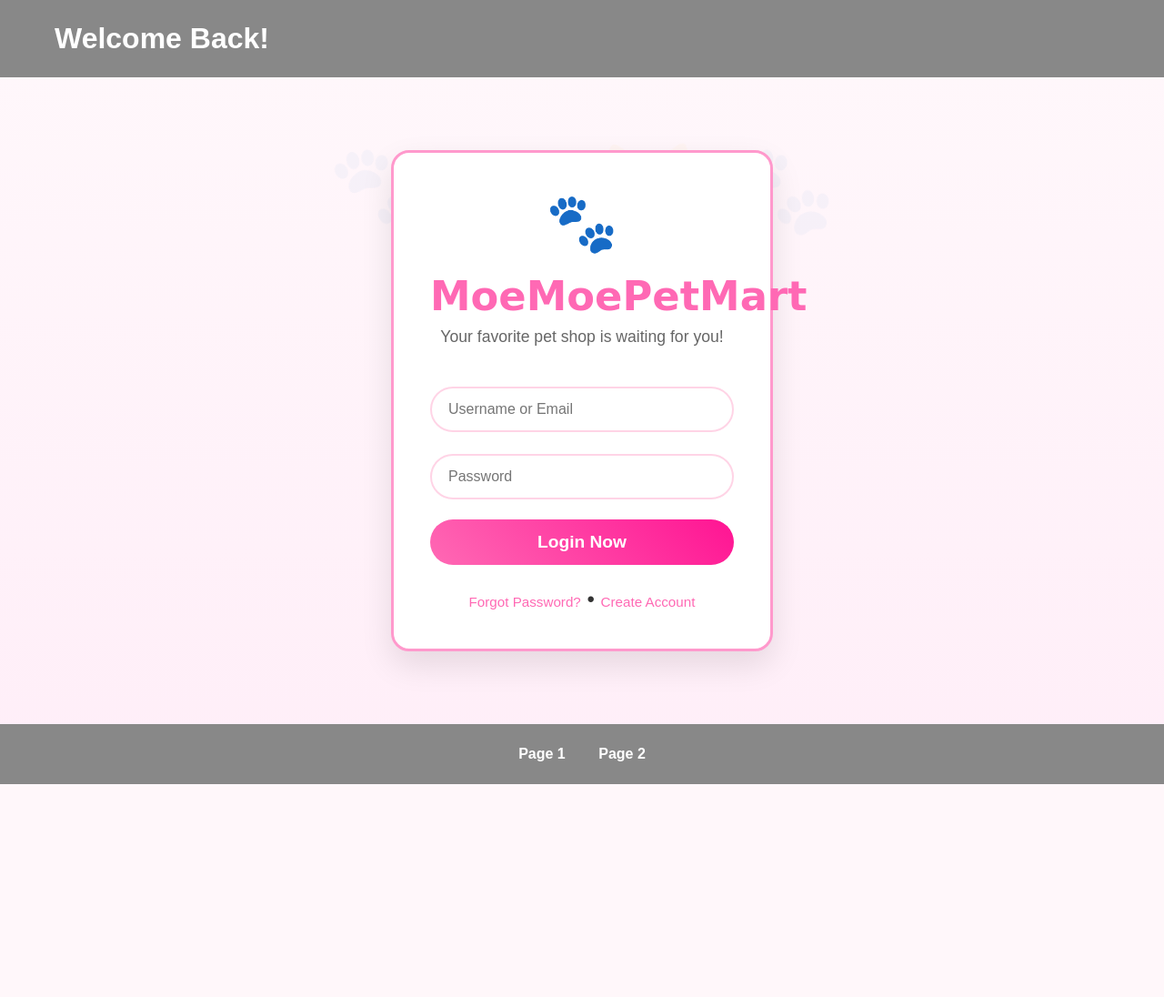
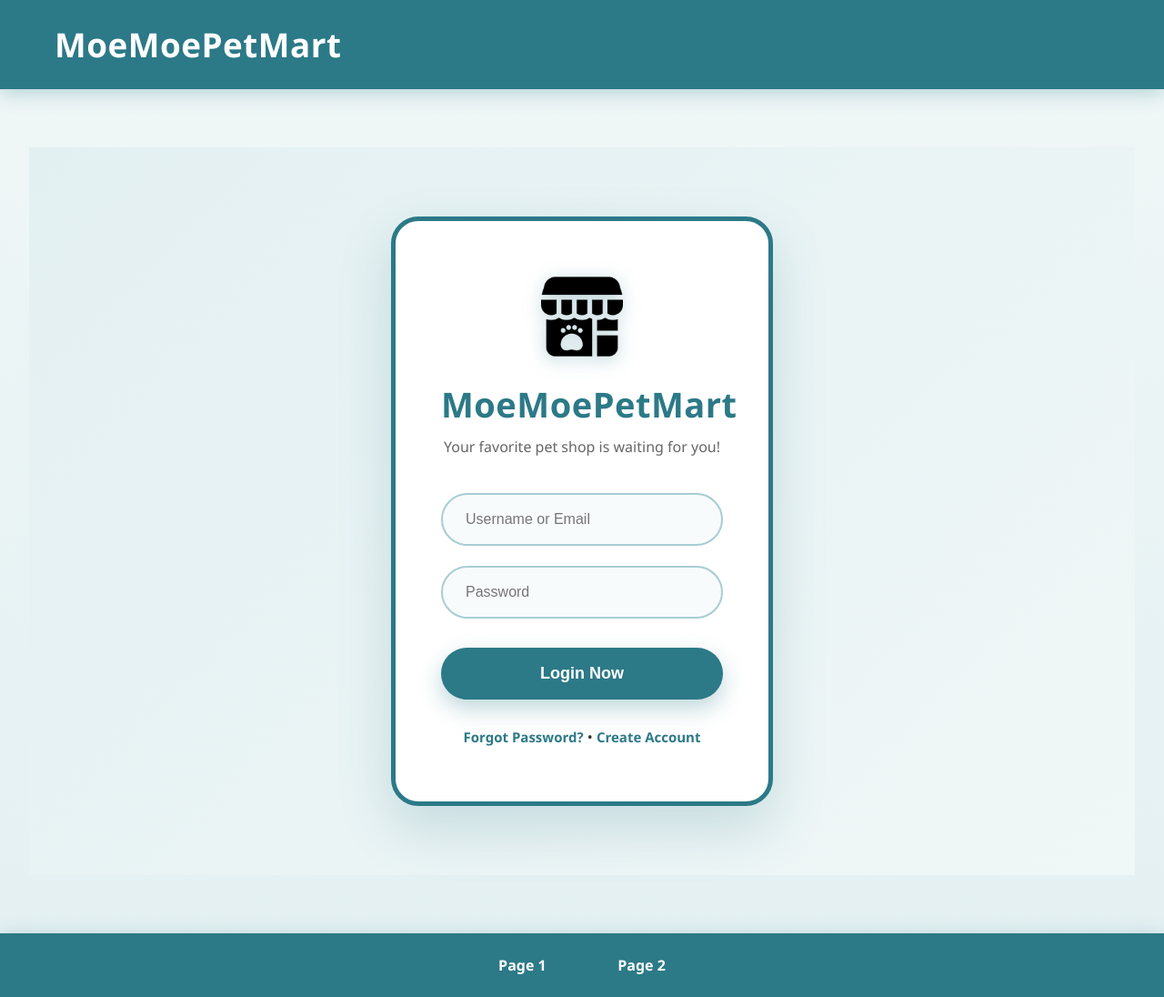
Before and after one commit to Jasonyappp/moemoepetmart, a PHP site: page /login.php in a window 1280 px wide. Shown: the whole page at 91% size. Before the commit the page ends 862 px from the top, so only its background shows below. Run offline with PHP 8.4, Linux system fonts and the light colour scheme.

Commit message:
version 2 design login By khaijie

```diff
--- a/assets/style.css
+++ b/assets/style.css
@@ -1,4 +1,4 @@
-
+/* assets/style.css - MoeMoePetMart Deep Teal Theme (#2c7987) - FINAL VERSION */
 * {
   margin: 0;
   padding: 0;
@@ -6,177 +6,178 @@
 }
 
 body {
-  font-family: Arial, sans-serif;
-  background-color: #f4f4f4;
+  font-family: 'Segoe UI', Arial, sans-serif;
+  background: linear-gradient(to bottom, #f0f7f7, #e3f0f2);
   color: #333;
   min-height: 100vh;
   display: flex;
   flex-direction: column;
 }
 
+/* Header & Footer - Main Deep Teal */
 header, footer {
-  background-color: #888;
+  background: #2c7987;
   color: white;
   padding: 1.5rem;
   text-align: center;
+  box-shadow: 0 4px 20px rgba(44, 121, 135, 0.3);
 }
 
 header h1 {
-  font-size: 2rem;
+  font-size: 2.3rem;
+  font-weight: 700;
+  letter-spacing: 0.5px;
+}
+
+/* Header Layout */
+.header-content {
+  display: flex;
+  justify-content: space-between;
+  align-items: center;
+  max-width: 1200px;
+  margin: 0 auto;
+  padding: 0 20px;
+}
+
+.header-right {
+  display: flex;
+  align-items: center;
+  gap: 15px;
+}
+
+/* Top-right Login Button */
+.login-btn {
+  background: white;
+  color: #2c7987;
+  padding: 11px 30px;
+  border-radius: 50px;
+  text-decoration: none;
+  font-weight: bold;
+  font-size: 1.1rem;
+  box-shadow: 0 4px 15px rgba(44, 121, 135, 0.3);
+  transition: all 0.3s;
+}
+
+.login-btn:hover {
+  background: #f0f7f7;
+  transform: translateY(-3px);
+  box-shadow: 0 10px 30px rgba(44, 121, 135, 0.4);
+}
+
+/* Footer Navigation */
+footer nav a {
+  color: white;
+  margin: 0 1.2rem;
+  text-decoration: none;
+  font-weight: bold;
+  padding: 10px 18px;
+  border-radius: 30px;
+  transition: 0.2s;
+}
+
+footer nav a:hover, footer nav a.active {
+  background: rgba(255, 255, 255, 0.25);
 }
 
 main {
   flex: 1;
-  padding: 2rem;
+  padding: 4rem 2rem;
   text-align: center;
-  font-size: 1.5rem;
 }
 
-footer nav a {
-  color: white;
-  margin: 0 1rem;
-  text-decoration: none;
-  font-weight: bold;
+/* ============================================= */
+/* LOGIN PAGE - PERFECT DESIGN WITH HEADER & FOOTER */
+/* ============================================= */
+.login-full-container {
+    min-height: 100vh;
+    background: linear-gradient(135deg, #e3f0f2, #f0f7f7);
+    display: flex;
+    align-items: center;
+    justify-content: center;
+    padding: 40px 20px;
 }
 
-footer nav a:hover {
-  text-decoration: underline;
+.login-box {
+    background: white;
+    padding: 60px 50px;
+    border-radius: 30px;
+    box-shadow: 0 25px 60px rgba(44, 121, 135, 0.2);
+    text-align: center;
+    width: 100%;
+    max-width: 420px;
+    border: 5px solid #2c7987;
 }
 
-footer nav a.active {
-  color: #ffff99;
-  text-decoration: underline;
+.petshop-icon img {
+    width: 90px;
+    height: 90px;
+    margin-bottom: 20px;
+    filter: drop-shadow(0 4px 10px rgba(44,121,135,0.3));
 }
 
-/* === PET SHOP LOGIN STYLES === */
-.login-container {
-  max-width: 420px;
-  margin: 3rem auto;
-  background: white;
-  padding: 2.5rem;
-  border-radius: 20px;
-  box-shadow: 0 15px 35px rgba(0,0,0,0.1);
-  text-align: center;
-  border: 3px solid #ff99cc;
+.login-box h1 {
+    color: #2c7987;
+    font-size: 38px;
+    font-weight: 800;
+    margin: 0 0 10px 0;
+    letter-spacing: 0.5px;
 }
 
-.login-container h1 {
-  color: #ff69b4;
-  font-size: 2.8rem;
-  margin-bottom: 0.5rem;
-  font-family: 'Comic Sans MS', cursive, sans-serif;
+.tagline {
+    color: #666;
+    font-size: 16px;
+    margin-bottom: 40px;
 }
 
-.login-container p.tagline {
-  color: #666;
-  margin-bottom: 2rem;
-  font-size: 1.1rem;
+.input-group {
+    margin-bottom: 22px;
 }
 
-.paw-icon {
-  font-size: 4rem;
-  color: #ff69b4;
-  margin-bottom: 1rem;
+.input-group input {
+    width: 100%;
+    padding: 18px 25px;
+    border: 2px solid #a8cdd4;
+    border-radius: 50px;
+    background: #f8fbfc;
+    font-size: 16px;
+    outline: none;
+    transition: all 0.3s;
 }
 
-input[type="text"], input[type="password"] {
-  width: 100%;
-  padding: 14px 18px;
-  margin: 12px 0;
-  border: 2px solid #ffd4e6;
-  border-radius: 50px;
-  font-size: 1rem;
-  outline: none;
-  transition: all 0.3s;
-}
-
-input[type="text"]:focus, input[type="password"]:focus {
-  border-color: #ff69b4;
-  box-shadow: 0 0 0 4px rgba(255,105,180,0.2);
+.input-group input:focus {
+    border-color: #2c7987;
+    background: white;
+    box-shadow: 0 0 0 5px rgba(44, 121, 135, 0.15);
 }
 
 .btn-login {
-  background: linear-gradient(45deg, #ff69b4, #ff1493);
-  color: white;
-  border: none;
-  padding: 14px 40px;
-  font-size: 1.2rem;
-  border-radius: 50px;
-  cursor: pointer;
-  width: 100%;
-  margin-top: 10px;
-  font-weight: bold;
-  transition: 0.3s;
+    background: #2c7987;
+    color: white;
+    font-size: 18px;
+    font-weight: bold;
+    padding: 18px 50px;
+    border: none;
+    border-radius: 50px;
+    width: 100%;
+    cursor: pointer;
+    box-shadow: 0 10px 25px rgba(44, 121, 135, 0.3);
+    transition: all 0.3s;
+    margin: 10px 0 30px;
 }
 
 .btn-login:hover {
-  transform: translateY(-3px);
-  box-shadow: 0 10px 20px rgba(255,105,180,0.4);
-}
-
-.extra-links {
-  margin-top: 1.5rem;
+    background: #1e5f6b;
+    transform: translateY(-4px);
+    box-shadow: 0 15px 35px rgba(44, 121, 135, 0.4);
 }
 
 .extra-links a {
-  color: #ff69b4;
-  text-decoration: none;
-  font-size: 0.95rem;
+    color: #2c7987;
+    text-decoration: none;
+    font-weight: 600;
+    font-size: 15px;
 }
 
 .extra-links a:hover {
-  text-decoration: underline;
+    text-decoration: underline;
 }
-
-
-body {
-  background: linear-gradient(to bottom, #fff8fb, #ffeef8);
-  position: relative;
-}
-
-body::before {
-  content: "🐾 🐶 🐱 🐾";
-  position: absolute;
-  top: 0; left: 0; right: 0; bottom: 0;
-  font-size: 6rem;
-  opacity: 0.03;
-  pointer-events: none;
-  z-index: -1;
-  text-align: center;
-  line-height: 1;
-  padding-top: 20vh;
-}
-
-
-.header-content {
-    display: flex;
-    justify-content: space-between;
-    align-items: center;
-    max-width: 1200px;
-    margin: 0 auto;
-    padding: 0 20px;
-}
-
-header {
-    position: relative;
-}
-
-.login-btn {
-    background: linear-gradient(45deg, #ff69b4, #ff1493);
-    color: white;
-    padding: 10px 24px;
-    border-radius: 50px;
-    text-decoration: none;
-    font-weight: bold;
-    font-size: 1.1rem;
-    box-shadow: 0 4px 15px rgba(255,105,180,0.4);
-    transition: all 0.3s;
-    display: inline-flex;
-    align-items: center;
-    gap: 8px;
-}
-
-.login-btn:hover {
-    transform: translateY(-3px);
-    box-shadow: 0 8px 25px rgba(255,105,180,0.6);
-}
--- a/login.php
+++ b/login.php
@@ -1,26 +1,33 @@
 <?php
-// login.php - MoeMoePetMart Login
-$headerTitle = "Welcome Back!";
-$pageTitle = "Login • MoeMoePetMart";
+// login.php - FINAL VERSION (Header + Footer + Perfect Design)
+$headerTitle = "MoeMoePetMart";
+$pageTitle = "Login - MoeMoePetMart";
 ob_start();
 ?>
 
-<div class="login-container">
-  <div class="paw-icon">🐾</div>
+<div class="login-full-container">
+    <div class="login-box">
+        <div class="petshop-icon">
+            <img src="images/pet-shop.png" alt="MoeMoePetMart" width="90" height="90">
+        </div>
+
         <h1>MoeMoePetMart</h1>
         <p class="tagline">Your favorite pet shop is waiting for you!</p>
 
         <form action="dashboard.php" method="POST">
-    <input type="text" name="username" placeholder="Username or Email" required />
-    <input type="password" name="password" placeholder="Password" required />
-
-    <button type="submit" class="btn-login">
-      Login Now
-    </button>
+            <div class="input-group">
+                <input type="text" name="username" placeholder="Username or Email" required autocomplete="username">
+            </div>
+            <div class="input-group">
+                <input type="password" name="password" placeholder="Password" required autocomplete="current-password">
+            </div>
+            <button type="submit" class="btn-login">Login Now</button>
         </form>
 
         <div class="extra-links">
             <a href="#">Forgot Password?</a> • <a href="register.php">Create Account</a>
+        </div>
+    </div>
 </div>
 
 <?php
```
Also changed, not shown: images/pet-shop.png (added). Lines whose indentation alone changed are shown as unchanged.
